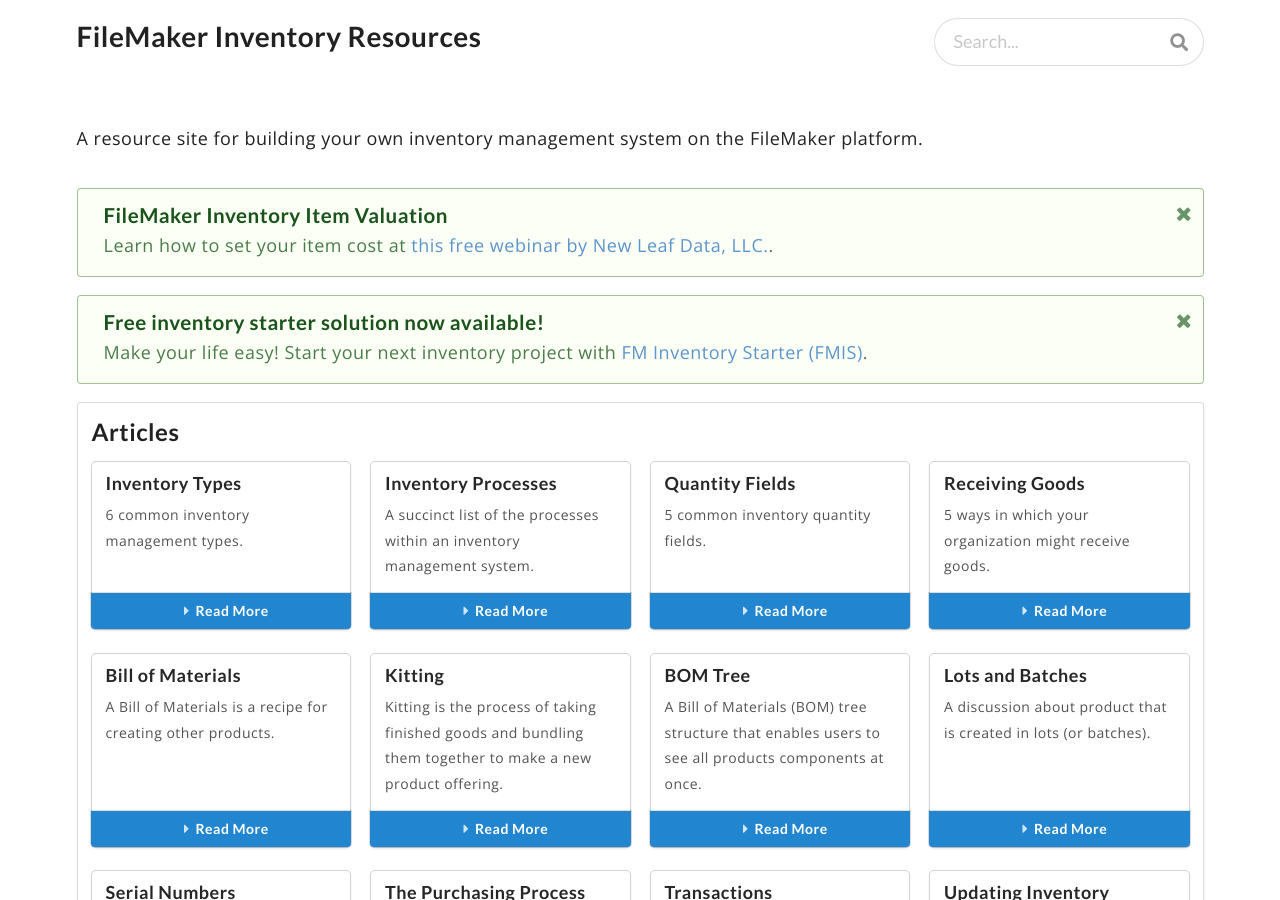
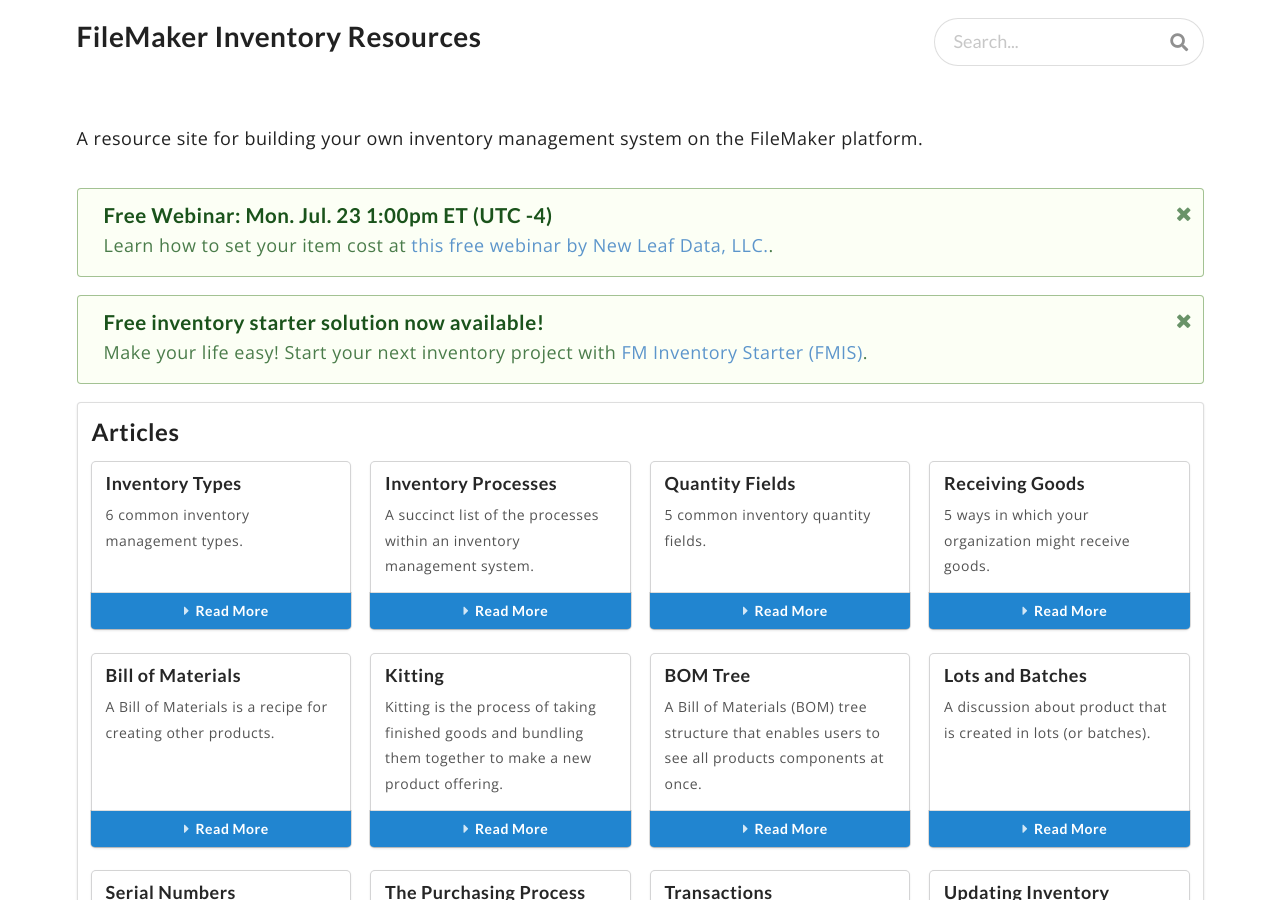
Before and after one commit to danielshanahan/FileMakerInventoryResources, a Jekyll site: the page built from index.md, in a window 1280 px wide and 900 px high. Built offline with Jekyll 4.4.1, drawn with Linux system fonts in a browser that asks for light colours; nearby versions of some CDN libraries.

Commit message:
Update home.html

```diff
--- a/_layouts/home.html
+++ b/_layouts/home.html
@@ -9,7 +9,7 @@
             {{ content }}
         </div>
 
-<!-- FMIS Note -->
+<!-- Webinar Note -->
 <script>
 $('.message .close')
   .on('click', function() {
@@ -24,11 +24,11 @@
 <div class="ui positive message">
   <i class="close icon"></i>
   <div class="header">
-    FileMaker Inventory Item Valuation
+    Free Webinar: Mon. Jul. 23 1:00pm ET (UTC -4)
   </div>
   <p>Learn how to set your item cost at <a href="https://www.youtube.com/watch?v=Cob8OJWkFu8">this free webinar by New Leaf Data, LLC.</a>.</p>
 </div>
-<!-- End FMIS Note -->
+<!-- End Webinar Note -->
 
 <!-- FMIS Note -->
 <script>
```
